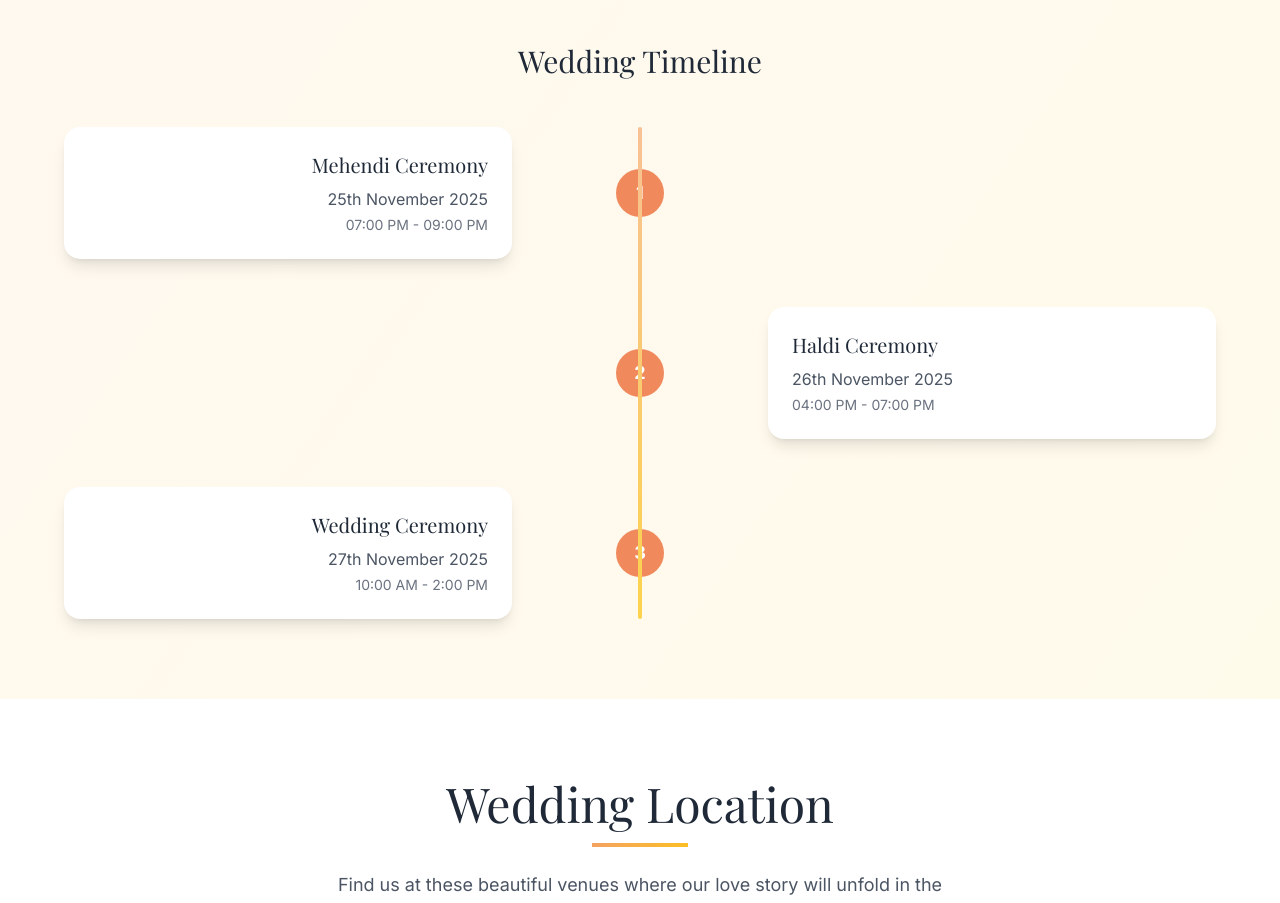
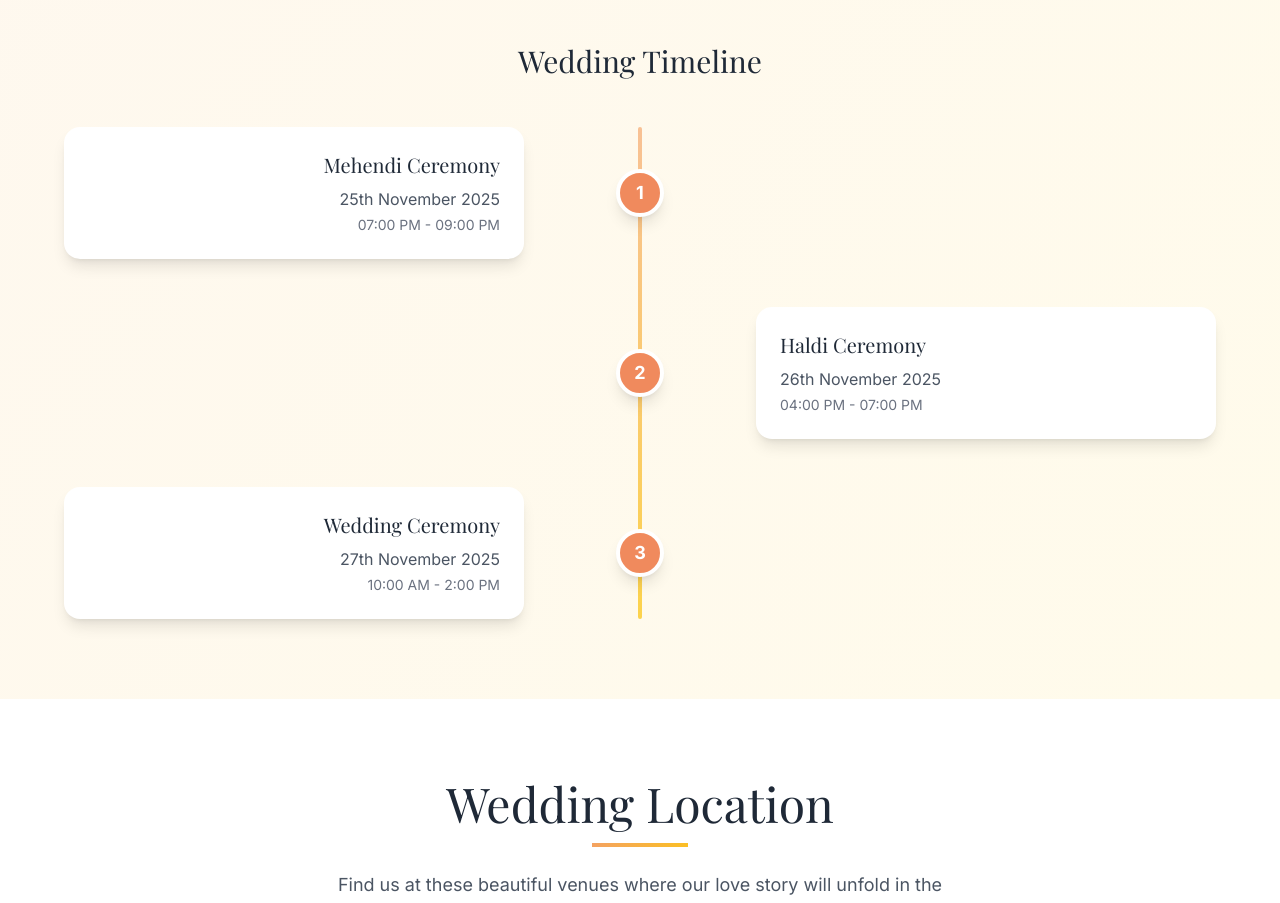
Before and after one commit to vishalsonawane03/vs-sister-wedding-invitation, a React (Vite) app: page / in a window 1280 px wide. Shown: the part 3300-4203 px from the top of the page. Built offline with nearby package versions, Linux system fonts and the light colour scheme.

Commit message:
minor css fixes

```diff
--- a/src/components/EventDetails.jsx
+++ b/src/components/EventDetails.jsx
@@ -123,7 +123,7 @@ const EventDetails = () => {
             <div className="space-y-12">
               {events.map((event, index) => (
                 <div key={index} className={`flex items-center ${index % 2 === 0 ? 'flex-row' : 'flex-row-reverse'}`}>
-                  <div className={`w-5/12 ${index % 2 === 0 ? 'text-right pr-8' : 'text-left pl-8'}`}>
+                  <div className={`w-5/12 ${index % 2 === 0 ? 'text-right pr-5' : 'text-left pl-5'}`}>
                     <div className="bg-white rounded-2xl p-6 card-shadow">
                       <h4 className="font-elegant text-xl text-gray-800 mb-2">{event.name}</h4>
                       <p className="text-gray-600 mb-1">{event.date}</p>
@@ -131,8 +131,8 @@ const EventDetails = () => {
                     </div>
                   </div>
 
-                  <div className="w-2/12 flex justify-center">
-                    <div className={`w-12 h-12 rounded-full flex items-center justify-center text-white font-bold text-lg ${
+                  <div className="w-2/12 flex justify-center relative z-10">
+                    <div className={`w-12 h-12 rounded-full flex items-center justify-center text-white font-bold text-lg shadow-lg border-4 border-white ${
                       event.color === 'peach' ? 'bg-peach-500' : 'bg-gold-500'
                     }`}>
                       {index + 1}
```
